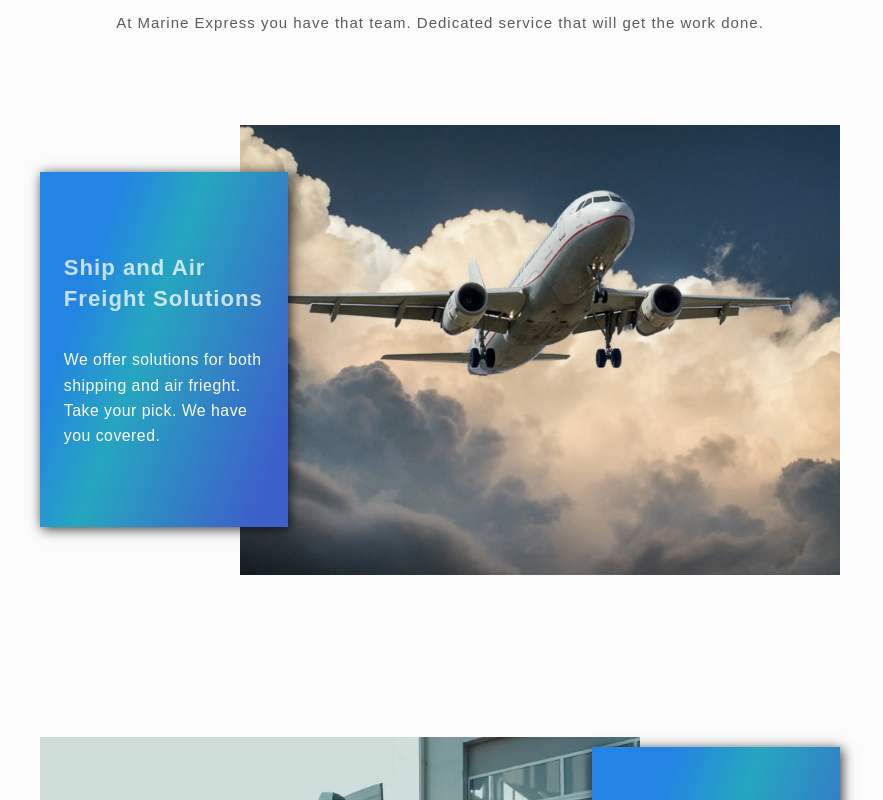
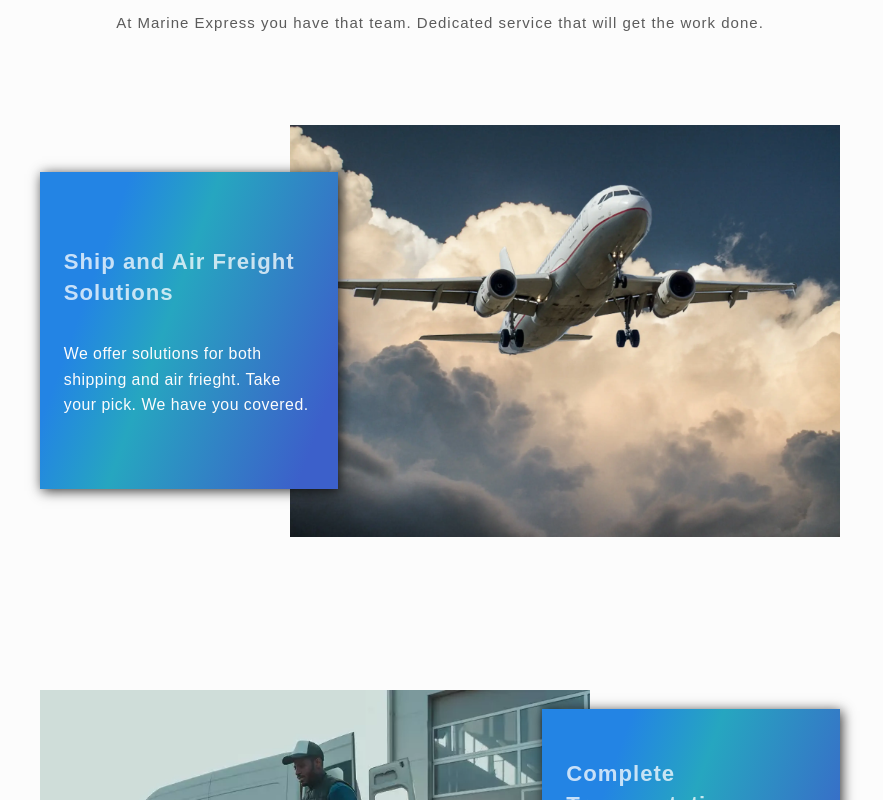
Before and after one commit to abeonweb/marine-express-site, a Next.js app: page / in a window 1280 px wide. Shown: the part 1880-2680 px from the top of the page, without its empty margins (200-1083 px from the left). Built offline with nearby package versions, Linux system fonts and the light colour scheme.

Commit message:
add min width image

```diff
--- a/styles/Features.module.css
+++ b/styles/Features.module.css
@@ -110,7 +110,7 @@
 
     .image {
         width: 70%;
-        min-width: 600px;
+        min-width: 550px;
         height: 100%;
     }
 
```
